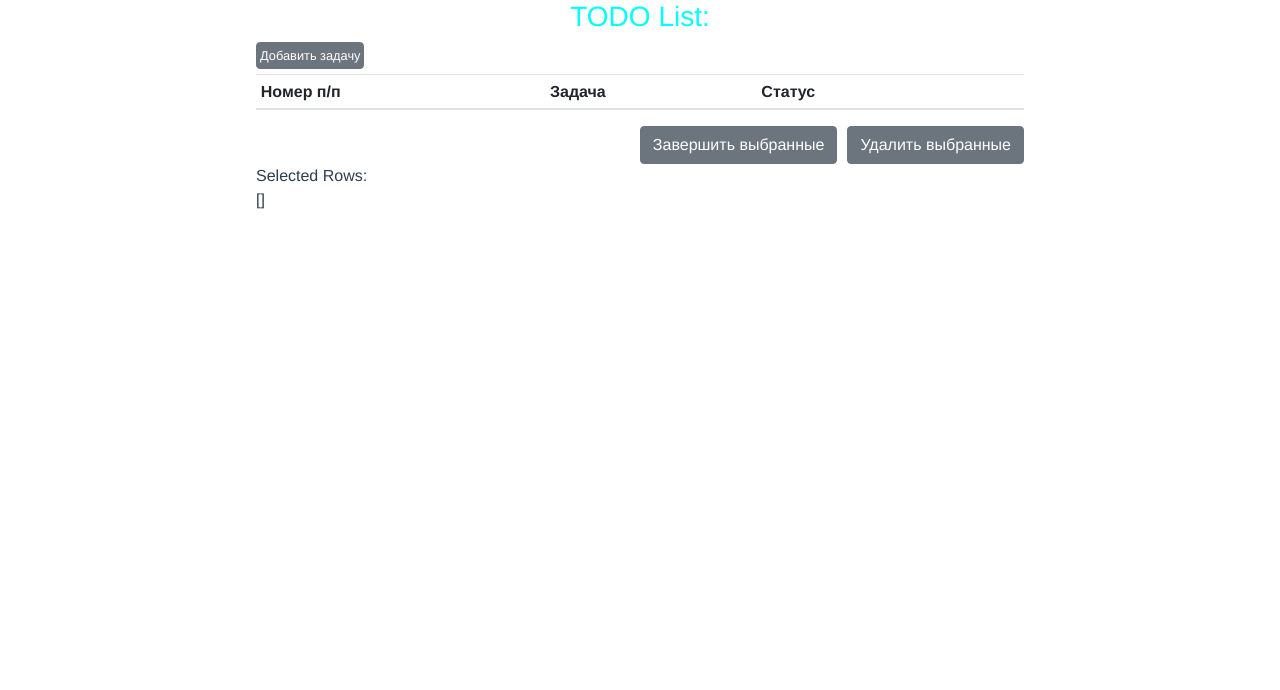
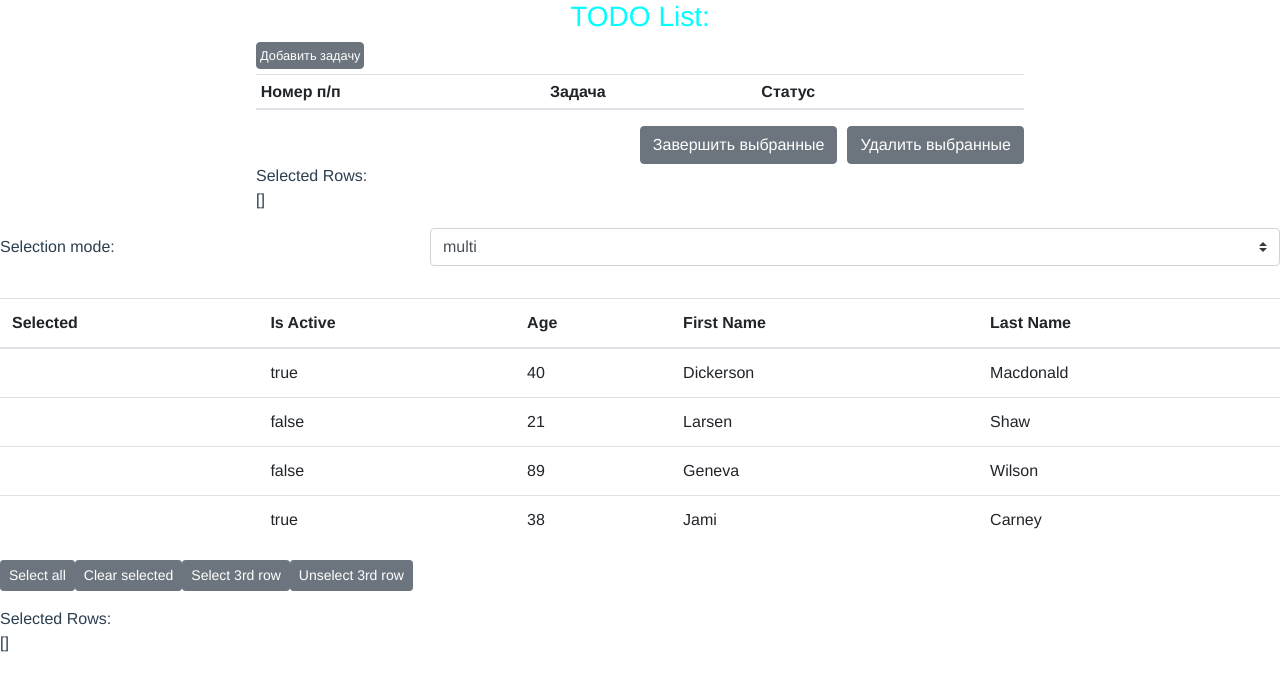
Before and after one commit to AlexanderPron/todo-list, a Vue app: page / in a window 1280 px wide. Shown: the top 690 px of the page. Built offline with nearby package versions, Linux system fonts and the light colour scheme.

Commit message:
continue..

```diff
--- a/src/App.vue
+++ b/src/App.vue
@@ -1,15 +1,18 @@
 <template>
   <div id="app">
     <todo />
+    <test></test>
   </div>
 </template>
 
 <script>
 import todo from './components/todo.vue';
+import test from './components/test.vue';
 
 export default {
   components: {
     todo,
+    test,
   },
 };
 </script>
--- /dev/null
+++ b/src/components/test.vue
@@ -0,0 +1,85 @@
+<template>
+  <div>
+    <b-form-group label="Selection mode:" label-cols-md="4">
+      <b-form-select v-model="selectMode" :options="modes" class="mb-3"></b-form-select>
+    </b-form-group>
+
+    <b-table
+      ref="selectableTable"
+      selectable
+      :select-mode="selectMode"
+      :items="items"
+      :fields="fields"
+      @row-selected="onRowSelected"
+      responsive="sm"
+    >
+      <!-- Example scoped slot for select state illustrative purposes -->
+      <template #cell(selected)="{ rowSelected }">
+        <template v-if="rowSelected">
+          <span aria-hidden="true">&check;</span>
+          <span class="sr-only">Selected</span>
+        </template>
+        <template v-else>
+          <span aria-hidden="true">&nbsp;</span>
+          <span class="sr-only">Not selected</span>
+        </template>
+      </template>
+    </b-table>
+    <p>
+      <b-button size="sm" @click="selectAllRows">Select all</b-button>
+      <b-button size="sm" @click="clearSelected">Clear selected</b-button>
+      <b-button size="sm" @click="selectThirdRow">Select 3rd row</b-button>
+      <b-button size="sm" @click="unselectThirdRow">Unselect 3rd row</b-button>
+    </p>
+    <p>
+      Selected Rows:<br>
+      {{ selected }}
+    </p>
+  </div>
+</template>
+
+<script>
+export default {
+  data() {
+    return {
+      modes: ['multi', 'single', 'range'],
+      fields: ['selected', 'isActive', 'age', 'first_name', 'last_name'],
+      items: [
+        {
+          isActive: true, age: 40, first_name: 'Dickerson', last_name: 'Macdonald',
+        },
+        {
+          isActive: false, age: 21, first_name: 'Larsen', last_name: 'Shaw',
+        },
+        {
+          isActive: false, age: 89, first_name: 'Geneva', last_name: 'Wilson',
+        },
+        {
+          isActive: true, age: 38, first_name: 'Jami', last_name: 'Carney',
+        },
+      ],
+      selectMode: 'multi',
+      selected: [],
+    };
+  },
+  methods: {
+    onRowSelected(items) {
+      this.selected = items;
+    },
+    selectAllRows() {
+      this.$refs.selectableTable.selectAllRows();
+    },
+    clearSelected() {
+      this.$refs.selectableTable.clearSelected();
+    },
+    selectThirdRow() {
+      // Rows are indexed from 0, so the third row is index 2
+      this.$refs.selectableTable.selectRow(2);
+    },
+    unselectThirdRow() {
+      // Rows are indexed from 0, so the third row is index 2
+      this.$refs.selectableTable.unselectRow(2);
+    },
+  },
+};
+</script>
--- a/src/components/todo.vue
+++ b/src/components/todo.vue
@@ -61,13 +61,13 @@
       <b-button v-b-modal.edit-task size="sm" @click="changeTask(row.item)" class="mr-2">Изменить
       </b-button>
     </template>
-    <template #cell(selected)="rowSelected">
+    <template v-slot:cell(selected)="rowSelected">
       <template v-if="rowSelected">
-        <span aria-hidden="true">&check;</span>
+        <span aria-hidden="true">X&check;</span>
         <span class="sr-only">Selected</span>
       </template>
       <template v-else>
-        <span aria-hidden="true"> </span>
+        <span aria-hidden="true">XY&nbsp;</span>
         <span class="sr-only">Not selected</span>
       </template>
     </template>
@@ -124,11 +124,11 @@ export default {
         },
       ],
       selectMode: 'range',
+      selected: [],
       items,
       newTask,
       editTask,
       selectedTasks,
-      selected: [],
     };
   },
   methods: {
```
